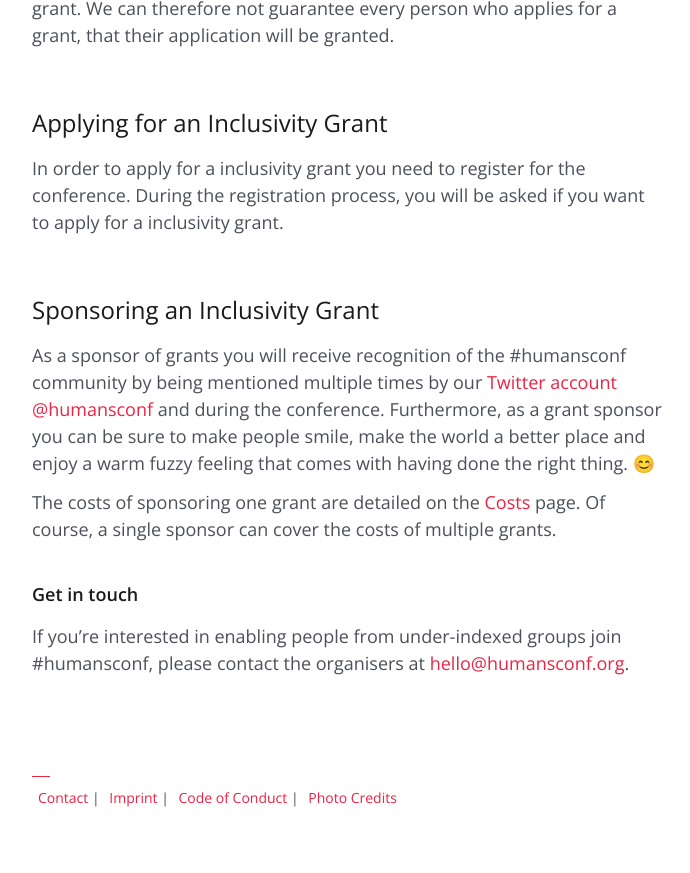
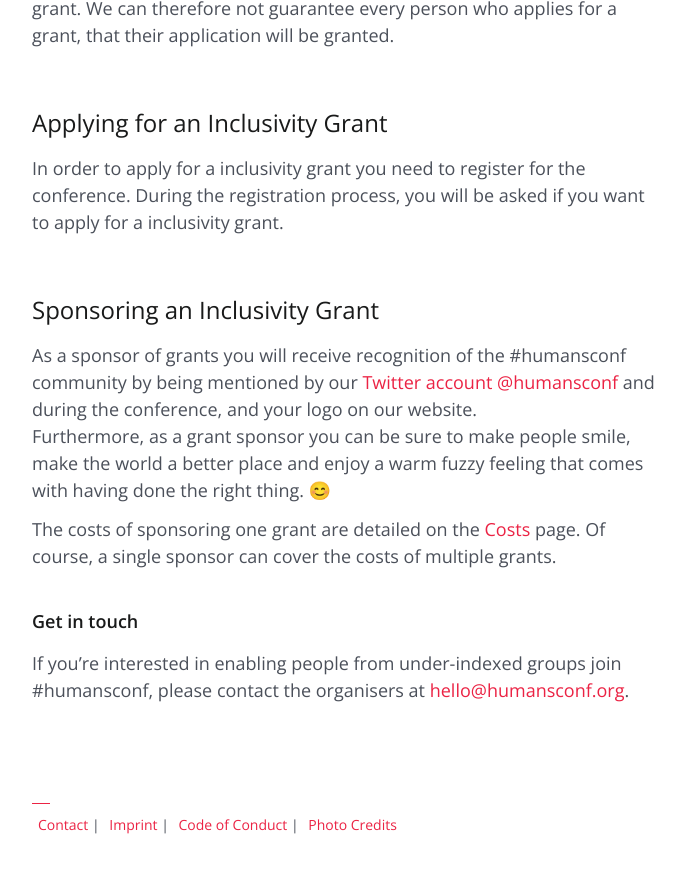
Before and after one commit to humansconf/humansconf.org, a Jekyll site: the page built from inclusivity-grants.md, in a window 1280 px wide and 900 px high, scrolled down 859 px. Shown: the top 873 px of the window, without its empty margins (291-981 px from the left). Built offline with Jekyll 4.4.1, drawn with Linux system fonts in a browser that asks for light colours.

Commit message:
Add some more info regarding sponsoring

```diff
--- a/inclusivity-grants.md
+++ b/inclusivity-grants.md
@@ -20,7 +20,8 @@ In order to apply for a inclusivity grant you need to register for the conferenc
 
 ## Sponsoring an Inclusivity Grant
 
-As a sponsor of grants you will receive recognition of the #humansconf community by being mentioned multiple times by our [Twitter account @humansconf](https://twitter.com/humansconf) and during the conference. Furthermore, as a grant sponsor you can be sure to make people smile, make the world a better place and enjoy a warm fuzzy feeling
+As a sponsor of grants you will receive recognition of the #humansconf community by being mentioned by our [Twitter account @humansconf](https://twitter.com/humansconf) and during the conference, and your logo on our website.
+Furthermore, as a grant sponsor you can be sure to make people smile, make the world a better place and enjoy a warm fuzzy feeling
 that comes with having done the right thing. 😊
 
 The costs of sponsoring one grant are detailed on the [Costs](/costs) page. Of course, a single sponsor can cover the costs of multiple grants.
```
